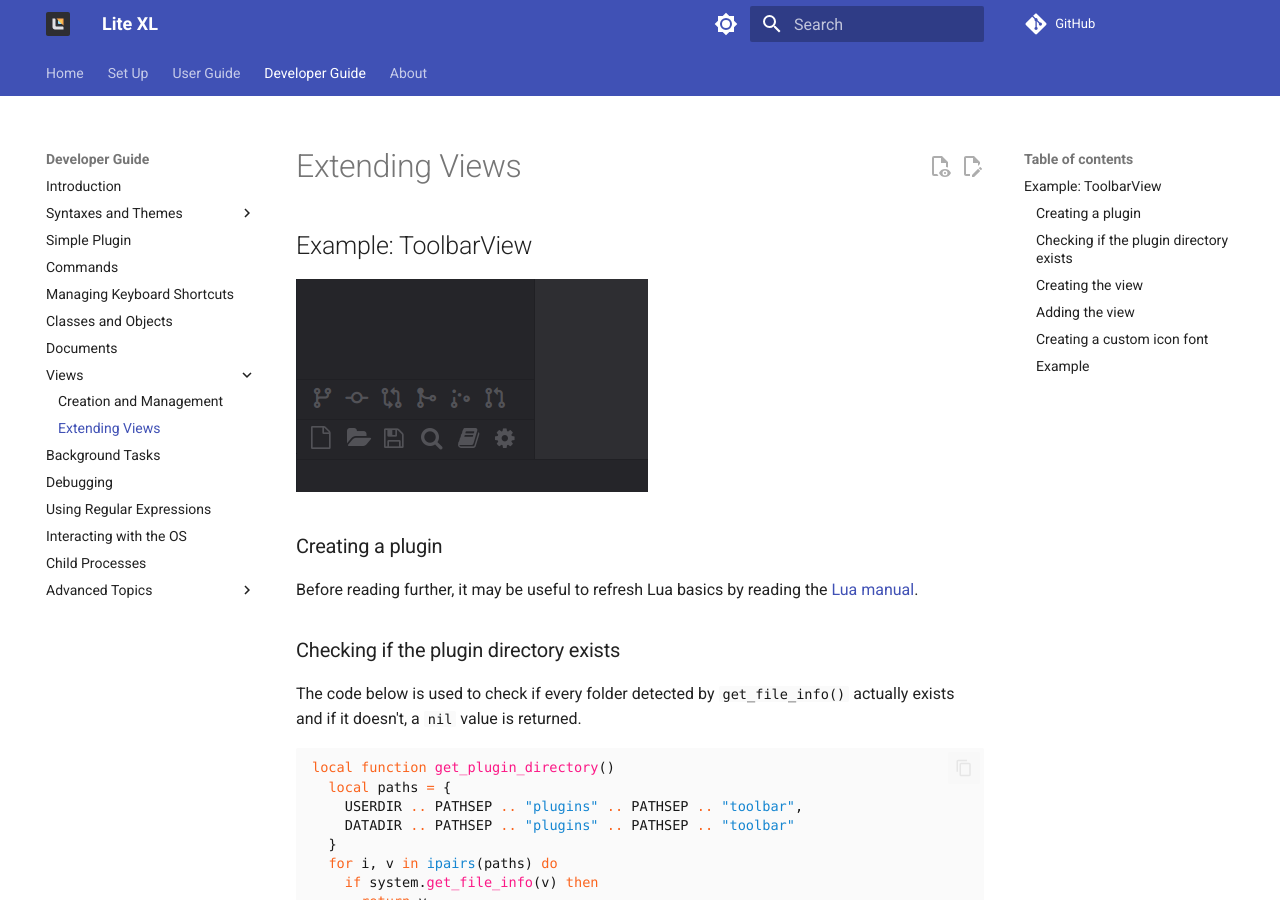
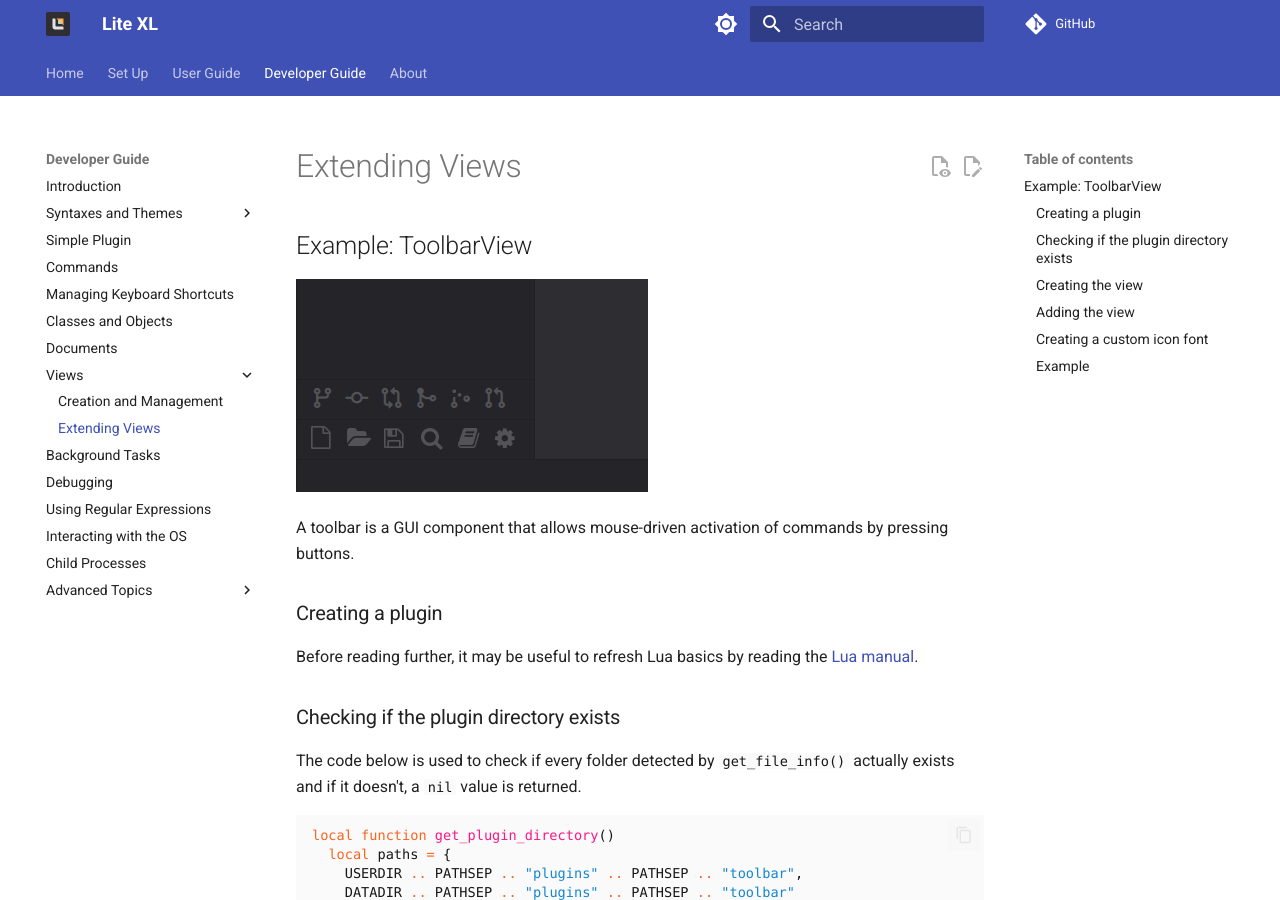
Before and after one commit to lite-xl/lite-xl.github.io, an MkDocs documentation site: the page built from docs/developer-guide/views-examples.md, in a window 1280 px wide and 900 px high. Built offline with MkDocs 1.6.1 and Material for MkDocs 9.7.7, drawn with Linux system fonts in a browser that asks for light colours; some web fonts are replaced; comment, search, counter and statistics services are not loaded; the version menu is left out.

Commit message:
Added brief toolbar description.

```diff
--- a/docs/developer-guide/views-examples.md
+++ b/docs/developer-guide/views-examples.md
@@ -5,6 +5,8 @@ description: Learn to extend a View in Lite XL for extra functionality.
 ## Example: ToolbarView
 
 ![Screenshot of a ToolBarView example][screenshot-toolbarview]
+
+A toolbar is a GUI component that allows mouse-driven activation of commands by pressing buttons.
 
 ### Creating a plugin
 
```
